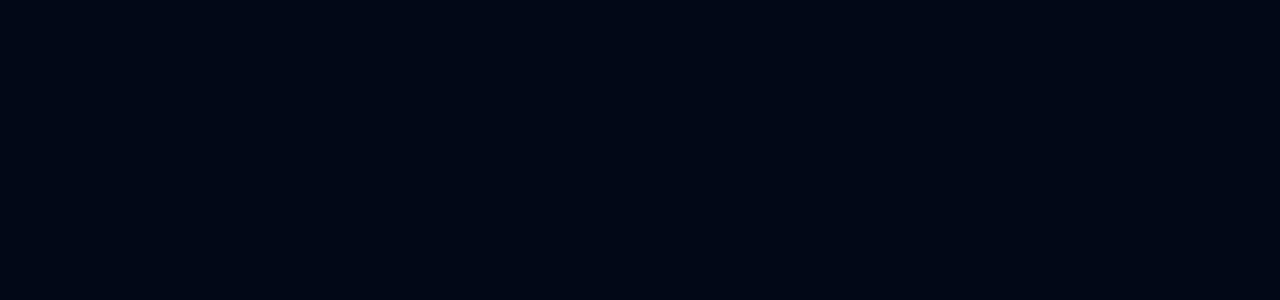
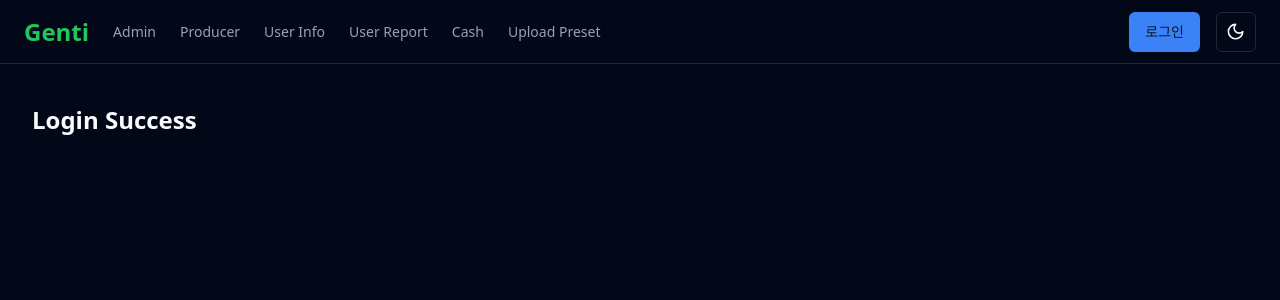
Before and after one commit to Genti2024/Genti-Admin, a React (Vite) app: page /login/kakao/success in a window 1280 px wide. Before the commit this address had no page. Shown: the top 300 px of the page. Built offline with nearby package versions, Linux system fonts and the light colour scheme.

Commit message:
Feat: Oauth 로그인 성공 redirect
- 로그인 성공시 Cookie에 Genti Token 응답,
- js-cookie 설치후 진행

```diff
--- a/package.json
+++ b/package.json
@@ -23,6 +23,7 @@
     "axios": "^1.7.2",
     "class-variance-authority": "^0.7.0",
     "clsx": "^2.1.1",
+    "js-cookie": "^3.0.5",
     "lucide-react": "^0.381.0",
     "next-themes": "^0.3.0",
     "react": "^18.2.0",
--- /dev/null
+++ b/src/pages/LoginSuccessPage.tsx
@@ -0,0 +1,42 @@
+import { useEffect, useState } from 'react'
+import Cookies from 'js-cookie'
+
+const LoginSuccessPage = () => {
+  const [token, setToken] = useState('')
+  const [refreshToken, setRefreshToken] = useState('')
+
+  useEffect(() => {
+    // 쿠키에서 토큰 읽기
+    const accessToken = Cookies.get('Access-Token');
+    const refreshToken = Cookies.get('Refresh-Token');
+
+
+    if (accessToken) {
+      setToken(accessToken);
+    }
+
+    if (refreshToken) {
+      setRefreshToken(refreshToken);
+    }
+  }, [])
+
+  return (
+    <div className="container py-10 mx-auto">
+      <h1 className="mb-5 text-2xl font-semibold">Login Success</h1>
+
+      {token && (
+        <div className="mb-5 p-3 bg-green-100 text-green-700">
+          Access Token: {token}
+        </div>
+      )}
+
+      {refreshToken && (
+        <div className="mb-5 p-3 bg-blue-100 text-blue-700">
+          Refresh Token: {refreshToken}
+        </div>
+      )}
+    </div>
+  )
+}
+
+export default LoginSuccessPage
--- a/src/router.tsx
+++ b/src/router.tsx
@@ -7,6 +7,7 @@ import PresetUploadPage from '@/pages/PresetUploadPage'
 import ProducerOrderPage from '@/pages/ProducerOrderPage'
 import UserInfoPage from '@/pages/UserInfoPage'
 import UserReportPage from '@/pages/UserReportPage'
+import LoginSuccessPage from '@/pages/LoginSuccessPage'
 
 const routes: RouteObject[] = [
   {
@@ -19,6 +20,7 @@ const routes: RouteObject[] = [
       { path: 'user/report', element: <UserReportPage /> },
       { path: 'cache', element: <CacheOutPage /> },
       { path: 'upload/preset', element: <PresetUploadPage /> },
+      { path: 'login/kakao/success', element: <LoginSuccessPage /> },
     ],
   },
 ]
```
